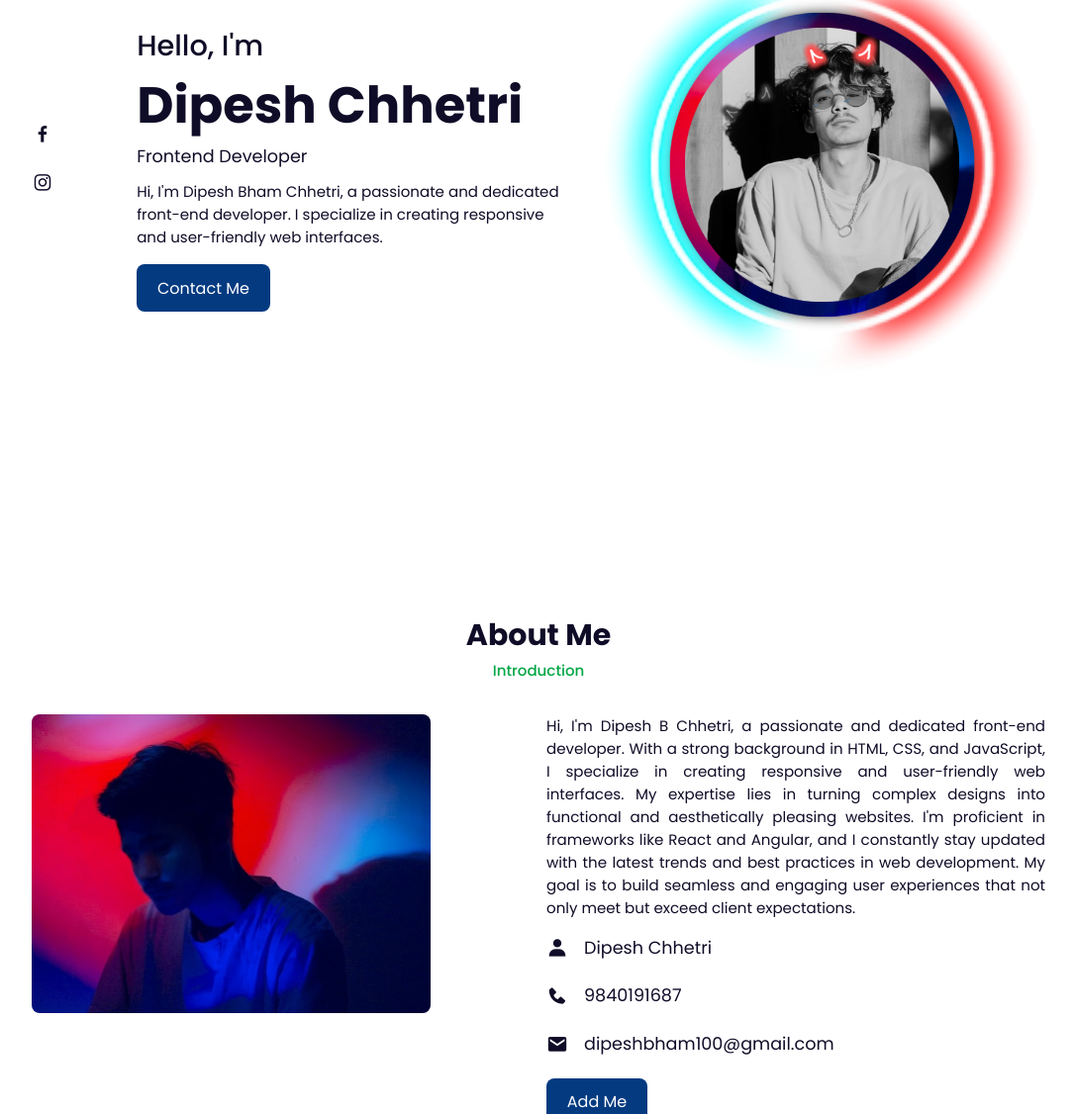
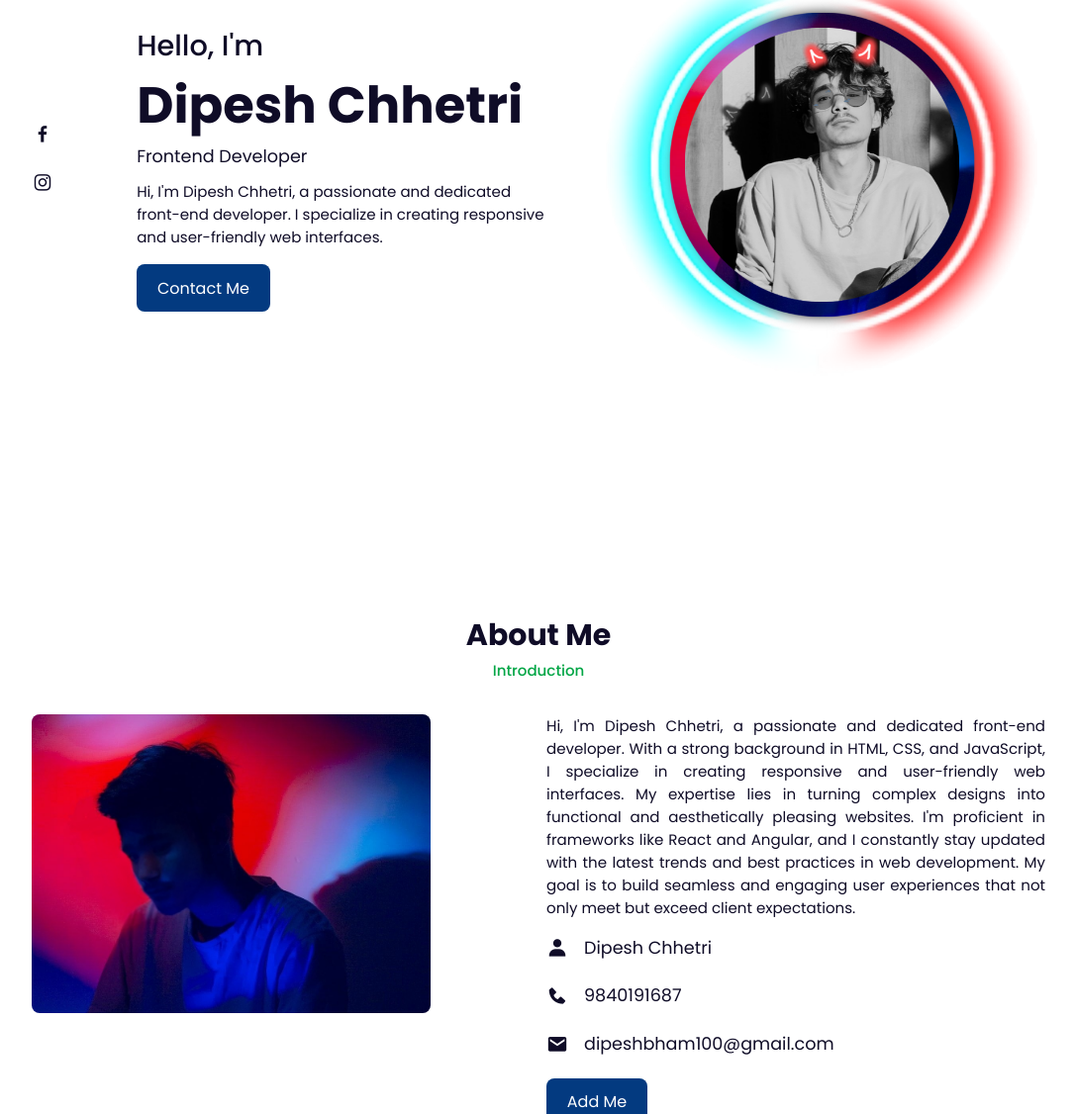
Before and after one commit to chhetri87/dipesh, a plain HTML site: page index.html in a window 1280 px wide. Shown: the part 230-1356 px from the top of the page at 99% size, without its empty margins (96-1183 px from the left). Drawn offline with nearby package versions, Linux system fonts and the light colour scheme.

Commit message:
Update index.html

```diff
--- a/index.html
+++ b/index.html
@@ -44,7 +44,7 @@
             <span>Hello, I'm</span>
             <h1>Dipesh Chhetri</h1>
             <h2>Frontend Developer</h2>
-            <p>Hi, I'm Dipesh Bham Chhetri, a passionate and dedicated <br> front-end developer.
+            <p>Hi, I'm Dipesh Chhetri, a passionate and dedicated <br> front-end developer.
                 I specialize in creating responsive <br> and user-friendly web interfaces.</p>
             <a href="#contact" class="btn">Contact Me</a>
         </div>
@@ -62,7 +62,7 @@
                 <img src="images/myself.png" alt="">
             </div>
             <div class="about-text">
-                <p>Hi, I'm Dipesh B Chhetri, a passionate and dedicated front-end developer. With a strong background in HTML, CSS, and JavaScript,
+                <p>Hi, I'm Dipesh Chhetri, a passionate and dedicated front-end developer. With a strong background in HTML, CSS, and JavaScript,
                     I specialize in creating responsive and user-friendly web interfaces.
                     My expertise lies in turning complex designs into functional and aesthetically pleasing websites.
                     I'm proficient in frameworks like React and Angular, and I constantly stay updated with the latest trends and best practices in web development.
```
